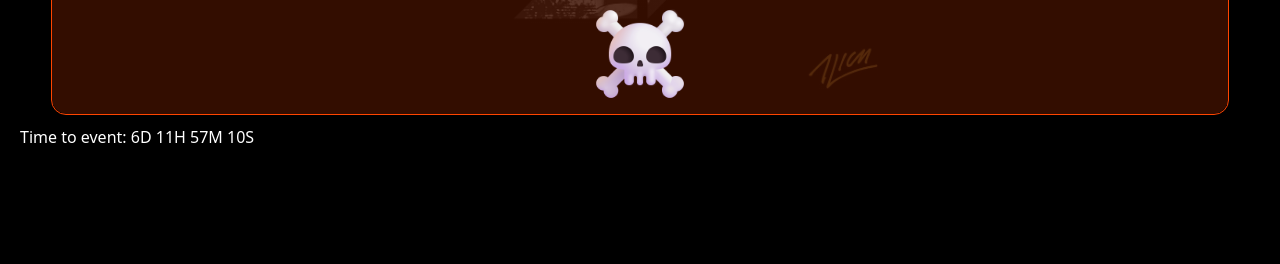
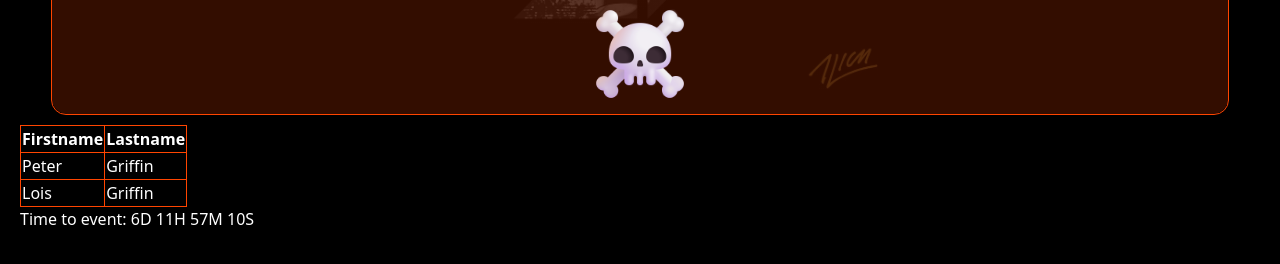
Before and after one commit to xanthiumghost/xanthiumghost.github.io, a plain HTML site: page index.html in a window 1280 px wide. Shown: the part 228-492 px from the top of the page. Drawn offline with nearby package versions, Linux system fonts and the light colour scheme; a web font is replaced by a local one.

Commit message:
Update index.html

```diff
--- a/index.html
+++ b/index.html
@@ -32,24 +32,42 @@
         background-repeat: no-repeat;
         background-position: center;
     }
-    #mask{
+
+    #mask {
         background-color: rgba(255, 68, 0, 0.2);
         padding: 10px;
         border-radius: 15px;
     }
 
-    #title{
+    #title {
         font-family: "Bungee Spice", sans-serif;
         font-weight: 400;
         font-style: normal;
     }
-    .titleimg{
+
+    .titleimg {
         width: 100px;
     }
-    body{
-        background-color: black;
+
+    body {
+        background-color: rgb(0, 0, 0);
         color: white;
         padding: 20px;
+    }
+
+    table,
+    td,
+    th {
+        border: 1px solid orangered;
+
+    }
+
+    #table1 {
+        border-collapse: separate;
+    }
+
+    #table2 {
+        border-collapse: collapse;
     }
 </style>
 
@@ -61,6 +79,22 @@
                 <p style="font-size: 50px;" id="title">THE LAST STAND</p>
                 <img src="img/skull.png" class="titleimg">
             </div>
+        </div>
+        <div id="details">
+            <table id="table2">
+                <tr>
+                    <th>Firstname</th>
+                    <th>Lastname</th>
+                </tr>
+                <tr>
+                    <td>Peter</td>
+                    <td>Griffin</td>
+                </tr>
+                <tr>
+                    <td>Lois</td>
+                    <td>Griffin</td>
+                </tr>
+            </table>
         </div>
     </div>
     <p id="count"></p>
```
